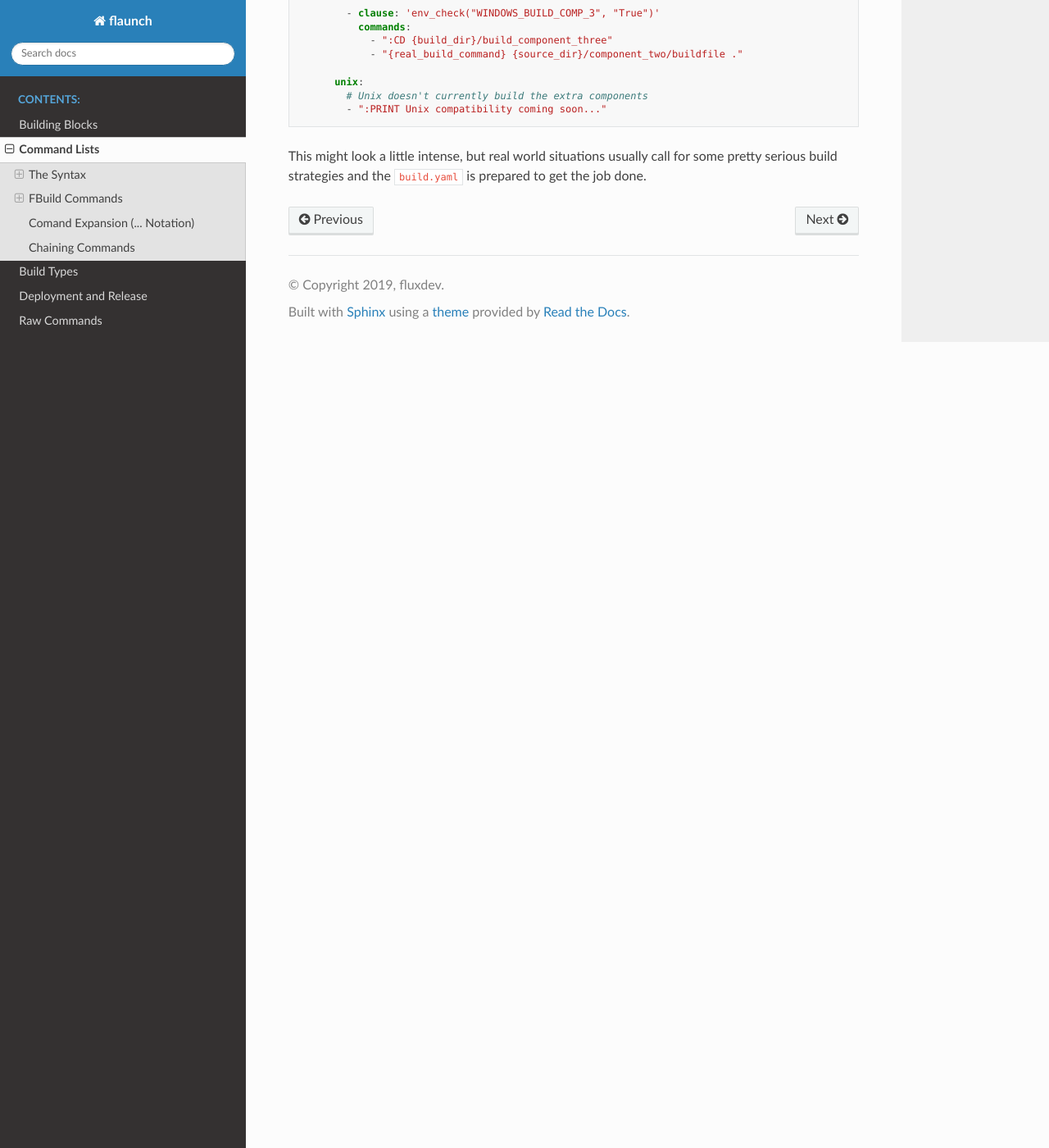
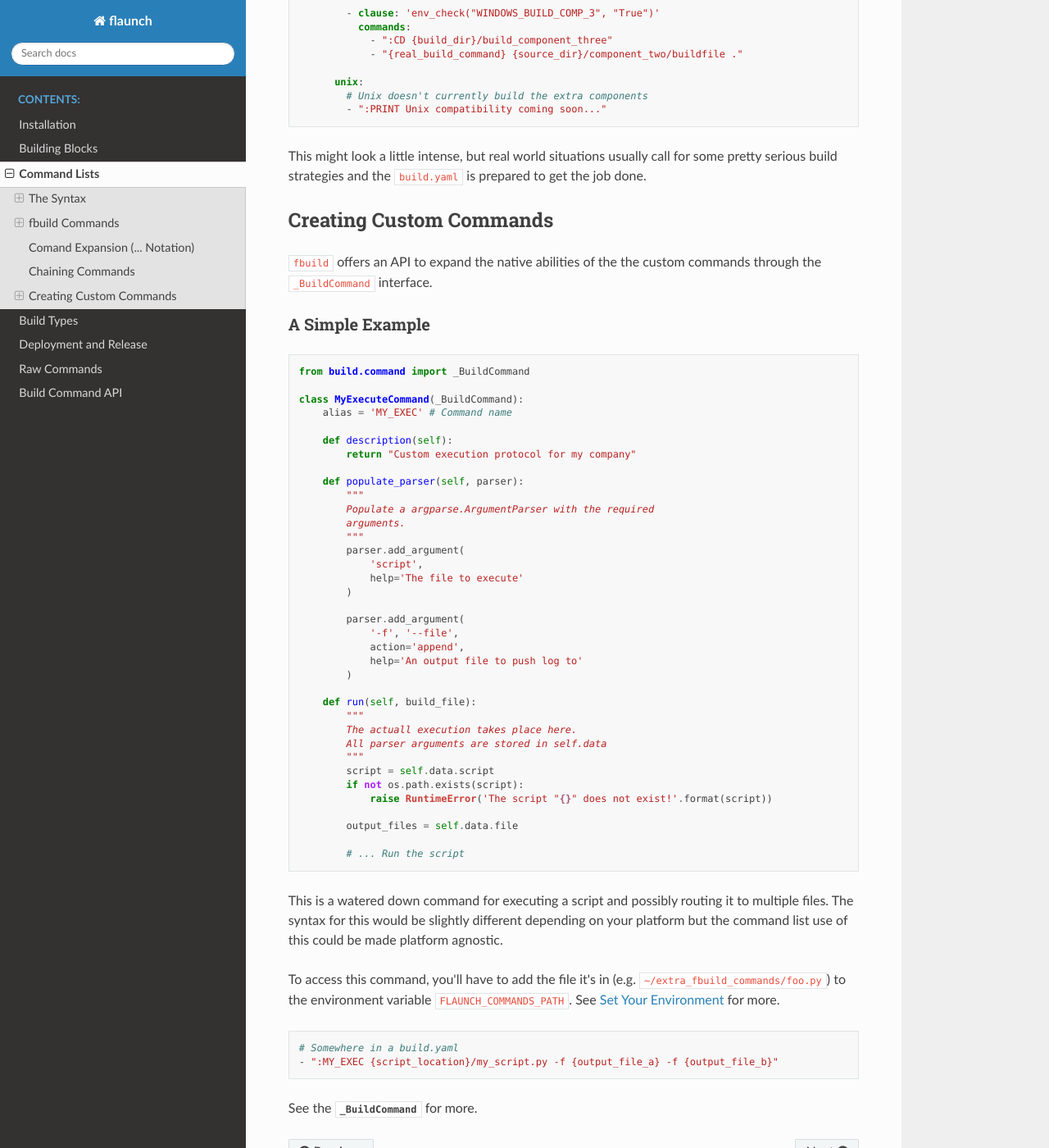
Before and after one commit to StereoD-Development/flaunch, a Sphinx documentation site: the page built from doc/source/build_commands.rst, in a window 1280 px wide and 1400 px high, scrolled down 7135 px. Shown: the whole window at 82% size. Built offline with Sphinx 7.4.7 and the Read the Docs theme 2.0.0, drawn with Linux system fonts in a browser that asks for light colours; some of the changed text lies outside the part shown.

Commit message:
Additional directions for installing and getting started. - API docs for the _BuildCommand. Noticing that we may need a better way to include third party commands (in build.yaml?)

```diff
--- /dev/null
+++ b/doc/source/build_command_api.rst
@@ -0,0 +1,6 @@
+#################
+Build Command API
+#################
+
+.. autoclass:: build.command._BuildCommand
+  :members: description, populate_parser, run, data, get_command
--- a/doc/source/build_commands.rst
+++ b/doc/source/build_commands.rst
@@ -100,7 +100,7 @@
       "echo I AM _NOT_ WINDOWS!"
 
 
-FBuild Commands
+fbuild Commands
 ===============
 
 .. code-block:: shell
@@ -112,7 +112,7 @@
 
 What's more, is command plugins can be made to suit your pipelines specific needs should a problem present itself.
 
-An FBuild Command is used by starting with a ``:`` and followed by the alias to the command itself.
+An fbuild Command is used by starting with a ``:`` and followed by the alias to the command itself.
 
 .. code-block:: yaml
 
@@ -342,3 +342,62 @@
           - ":PRINT Unix compatibility coming soon..."
 
 This might look a little intense, but real world situations usually call for some pretty serious build strategies and the ``build.yaml`` is prepared to get the job done.
+
+Creating Custom Commands
+========================
+
+``fbuild`` offers an API to expand the native abilities of the the custom commands through the ``_BuildCommand`` interface.
+
+A Simple Example
+----------------
+
+.. code-block:: python
+
+  from build.command import _BuildCommand
+
+  class MyExecuteCommand(_BuildCommand):
+      alias = 'MY_EXEC' # Command name
+
+      def description(self):
+          return "Custom execution protocol for my company"
+
+      def populate_parser(self, parser):
+          """
+          Populate a argparse.ArgumentParser with the required
+          arguments.
+          """
+          parser.add_argument(
+              'script',
+              help='The file to execute'
+          )
+
+          parser.add_argument(
+              '-f', '--file',
+              action='append',
+              help='An output file to push log to'
+          )
+
+      def run(self, build_file):
+          """
+          The actuall execution takes place here.
+          All parser arguments are stored in self.data
+          """
+          script = self.data.script
+          if not os.path.exists(script):
+              raise RuntimeError('The script "{}" does not exist!'.format(script))
+
+          output_files = self.data.file
+
+          # ... Run the script
+
+
+This is a watered down command for executing a script and possibly routing it to multiple files. The syntax for this would be slightly different depending on your platform but the command list use of this could be made platform agnostic.
+
+To access this command, you'll have to add the file it's in (e.g. ``~/extra_fbuild_commands/foo.py``) to the environment variable ``FLAUNCH_COMMANDS_PATH``. See :ref:`Set Your Environment` for more.
+
+.. code-block:: yaml
+
+  # Somewhere in a build.yaml
+  - ":MY_EXEC {script_location}/my_script.py -f {output_file_a} -f {output_file_b}"
+
+See the :class:`_BuildCommand` for more.
--- a/doc/source/conf.py
+++ b/doc/source/conf.py
@@ -25,7 +25,14 @@
 release = '1.0.0'
 
 
+
 # -- General configuration ---------------------------------------------------
+
+# We need to import classes for documenting them.
+import sys
+import os
+_root_path = os.path.dirname(os.path.dirname(os.path.abspath('.')))
+sys.path.insert(0, os.path.join(_root_path, 'src'))
 
 # Add any Sphinx extension module names here, as strings. They can be
 # extensions coming with Sphinx (named 'sphinx.ext.*') or your custom
--- a/doc/source/index.rst
+++ b/doc/source/index.rst
@@ -7,11 +7,13 @@
    :maxdepth: 2
    :caption: Contents:
 
+   install
    buildyaml
    build_commands
    build_type_basic
    deploy
    raw_commands
+   build_command_api
 
 
 Indices and tables
```
Also changed, not shown: doc/source/buildyaml.rst (+6 -2 lines), doc/source/install.rst (added, +55 -0 lines), 1 other file.
